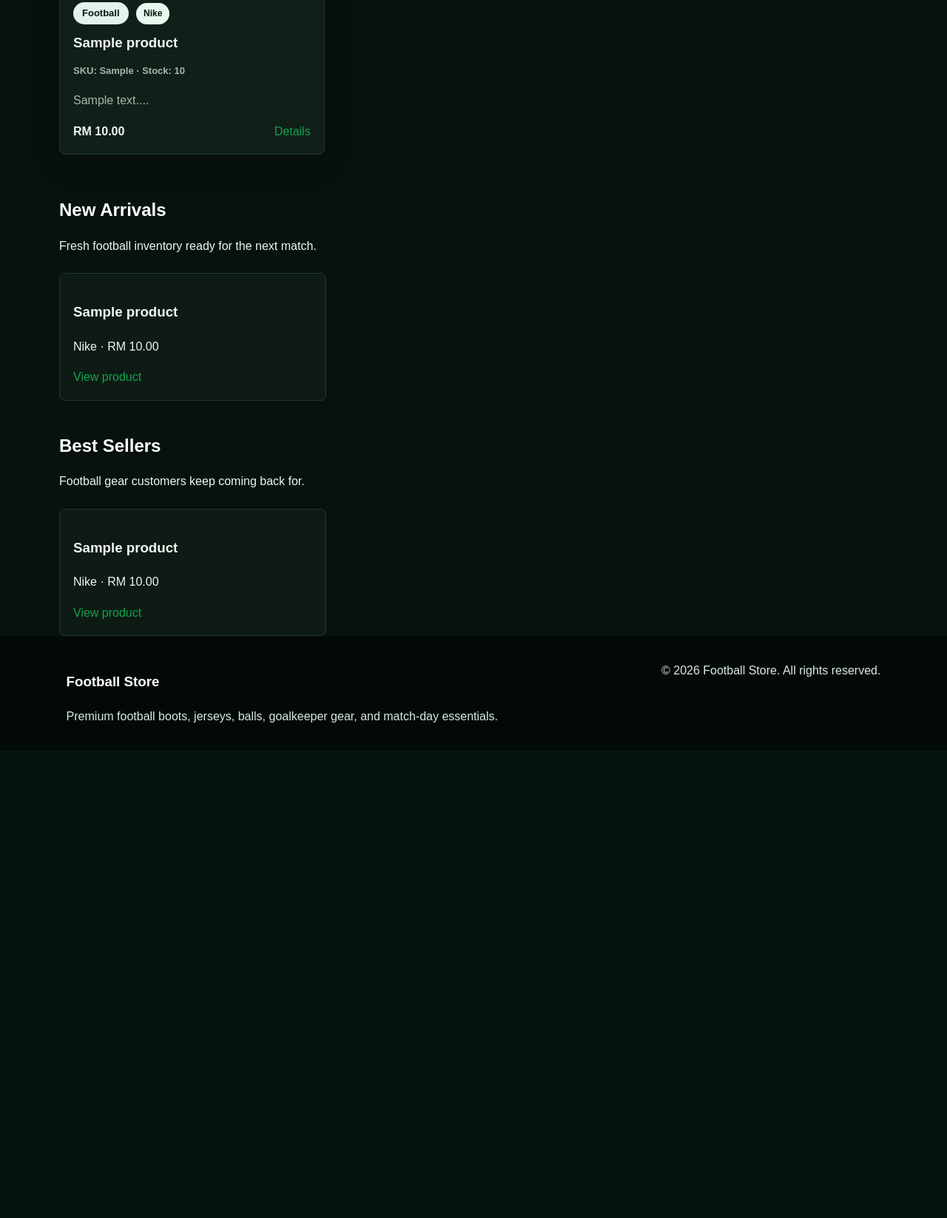
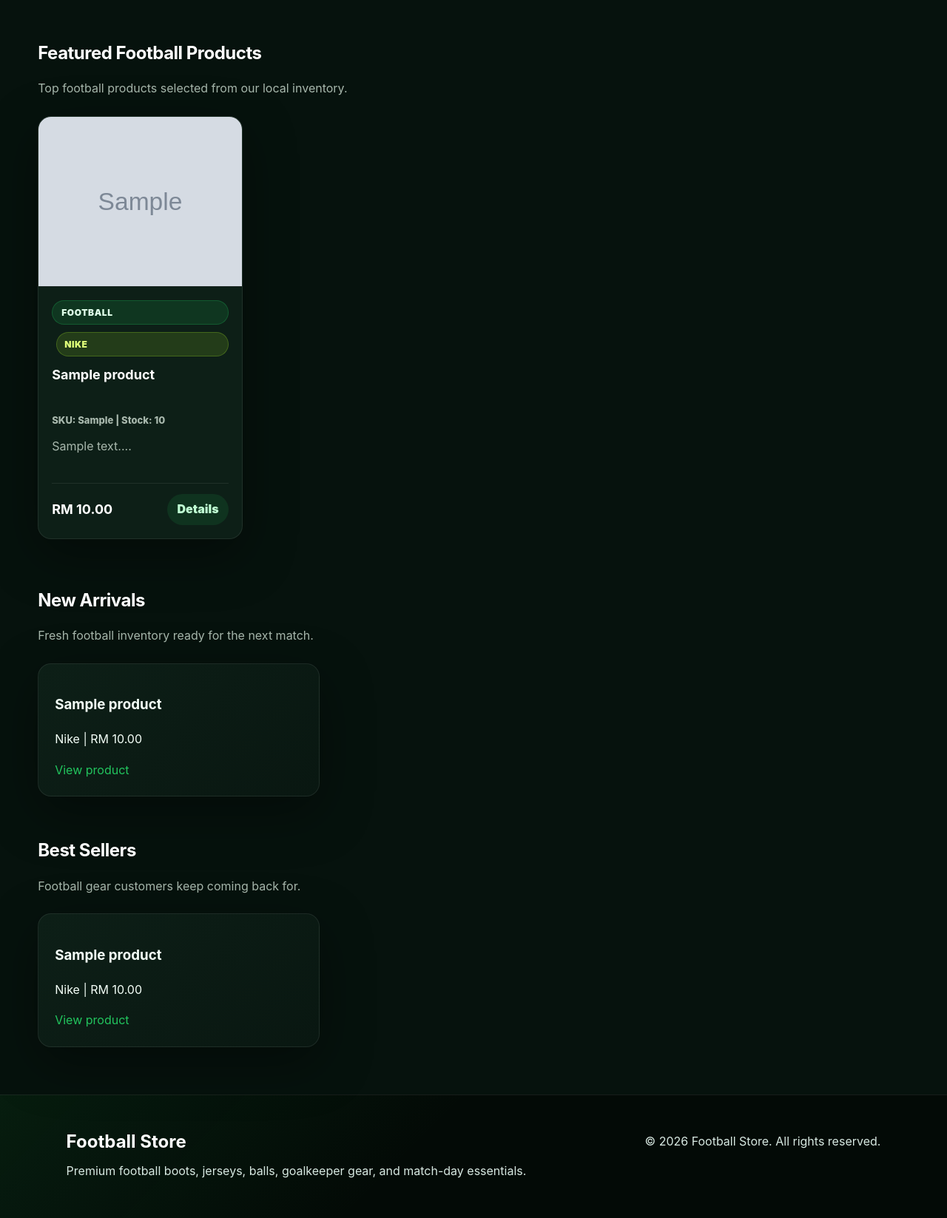
Before and after one commit to Mohamedko5/sport-Shop-BIT21503---web-, a PHP site: page / in a window 1280 px wide. Shown: the part 977-2624 px from the top of the page at 74% size. Before the commit the page ends 1954 px from the top, so only its background shows below. Run offline with PHP 8.4, Linux system fonts and the light colour scheme; data comes from the database, SQL or seed files in the repository; tables that the repository leaves empty hold one stand-in row (values such as "Sample post"); grey boxes marked "Sample" are stand-in pictures.

Commit message:
first commit

```diff
--- a/assets/css/style.css
+++ b/assets/css/style.css
@@ -1,13 +1,15 @@
 :root {
-    --primary: #13a34a;
-    --primary-dark: #06160e;
-    --accent: #d6ff35;
-    --text: #eef7f1;
-    --muted: #a6b8ad;
-    --bg: #07120d;
-    --card: #101f18;
-    --border: #24382d;
-    --danger: #c0392b;
+    --primary: #22c55e;
+    --primary-dark: #06120d;
+    --accent: #b7ff2a;
+    --text: #f4fff8;
+    --muted: #a8b8ad;
+    --bg: #06120d;
+    --card: #0d1f17;
+    --card-strong: #112a1f;
+    --border: rgba(255, 255, 255, 0.08);
+    --danger: #ef4444;
+    --shadow: 0 22px 70px rgba(0, 0, 0, 0.38);
 }
 
 * {
@@ -16,9 +18,12 @@
 
 body {
     margin: 0;
-    font-family: Arial, Helvetica, sans-serif;
+    font-family: Inter, "Segoe UI", Arial, Helvetica, sans-serif;
     color: var(--text);
-    background: var(--bg);
+    background:
+        radial-gradient(circle at top left, rgba(34, 197, 94, 0.16), transparent 34rem),
+        radial-gradient(circle at top right, rgba(183, 255, 42, 0.08), transparent 30rem),
+        var(--bg);
     line-height: 1.6;
 }
 
@@ -96,50 +121,73 @@ img {
 .btn-outline {
     background: transparent;
     color: #ffffff !important;
-    border: 1px solid var(--primary);
+    border: 1px solid rgba(255, 255, 255, 0.24);
+    box-shadow: none;
 }
 
 .hero {
-    min-height: 520px;
+    position: relative;
+    min-height: 650px;
     display: flex;
     align-items: center;
-    padding: 80px 7%;
+    padding: 110px 7%;
     color: #ffffff;
     background:
-        linear-gradient(90deg, rgba(7, 33, 25, 0.86), rgba(17, 97, 73, 0.45)),
-        url('https://images.unsplash.com/photo-1517649763962-0c623066013b?auto=format&fit=crop&w=1600&q=80') center/cover;
+        linear-gradient(90deg, rgba(3, 10, 6, 0.92) 0%, rgba(6, 18, 13, 0.78) 48%, rgba(6, 18, 13, 0.34) 100%),
+        url('https://images.unsplash.com/photo-1522778119026-d647f0596c20?auto=format&fit=crop&w=1800&q=85') center/cover;
+    overflow: hidden;
+}
+
+.hero::after {
+    content: "";
+    position: absolute;
+    inset: auto -8% -35% 35%;
+    height: 360px;
+    background: radial-gradient(circle, rgba(34, 197, 94, 0.30), transparent 68%);
+    pointer-events: none;
 }
 
 .hero-content {
-    max-width: 720px;
+    position: relative;
+    z-index: 1;
+    max-width: 790px;
 }
 
 .eyebrow,
 .tag {
     display: inline-block;
     margin-bottom: 10px;
-    color: var(--primary-dark);
-    background: #e3f2ed;
+    color: #dfffe9;
+    background: rgba(34, 197, 94, 0.14);
+    border: 1px solid rgba(34, 197, 94, 0.26);
     border-radius: 999px;
-    padding: 5px 12px;
-    font-size: 13px;
-    font-weight: 800;
+    padding: 6px 12px;
+    font-size: 12px;
+    font-weight: 900;
+    text-transform: uppercase;
+    letter-spacing: 0.6px;
 }
 
 .hero .eyebrow {
-    color: #12251f;
+    color: #06120d;
     background: var(--accent);
+    border: 0;
 }
 
 .hero h1 {
     margin: 0 0 16px;
-    font-size: 48px;
-    line-height: 1.1;
+    max-width: 860px;
+    font-size: clamp(42px, 6vw, 78px);
+    line-height: 0.98;
+    font-weight: 950;
+    letter-spacing: -1.4px;
 }
 
 .hero p {
     max-width: 620px;
-    font-size: 18px;
+    color: #d6e6dd;
+    font-size: 19px;
+    line-height: 1.75;
 }
 
 .hero-actions {
@@ -149,18 +197,35 @@ img {
     margin-top: 28px;
 }
 
+.hero-trust {
+    display: flex;
+    flex-wrap: wrap;
+    gap: 10px;
+    margin-top: 28px;
+}
+
+.hero-trust span {
+    padding: 9px 13px;
+    border: 1px solid rgba(255, 255, 255, 0.16);
+    border-radius: 999px;
+    background: rgba(255, 255, 255, 0.07);
+    color: #eaffef;
+    font-size: 13px;
+    font-weight: 900;
+}
+
 .hero .btn-outline {
-    border-color: #ffffff;
+    border-color: rgba(255, 255, 255, 0.30);
     color: #ffffff !important;
 }
 
 .container {
-    width: min(1120px, 92%);
+    width: min(1280px, 92%);
     margin: 0 auto;
 }
 
 .page {
-    padding: 48px 0;
+    padding: 58px 0;
 }
 
 .narrow {
@@ -168,7 +233,7 @@ img {
 }
 
 .section-heading {
-    margin: 42px 0 24px;
+    margin: 54px 0 24px;
 }
 
 .section-heading h1,
@@ -176,13 +241,19 @@ img {
 .content-panel h1 {
     margin: 0 0 8px;
     color: #ffffff;
+    letter-spacing: -0.5px;
+}
+
+.section-heading p {
+    max-width: 720px;
+    color: var(--muted);
 }
 
 .product-grid {
     display: grid;
-    grid-template-columns: repeat(3, 1fr);
-    gap: 22px;
-    margin-bottom: 56px;
+    grid-template-columns: repeat(4, minmax(0, 1fr));
+    gap: 24px;
+    margin-bottom: 64px;
 }
 
 .product-card,
@@ -190,50 +261,99 @@ img {
 .form-card {
     background: var(--card);
     border: 1px solid var(--border);
-    border-radius: 8px;
-    box-shadow: 0 14px 36px rgba(0, 0, 0, 0.28);
+    border-radius: 18px;
+    box-shadow: var(--shadow);
 }
 
 .product-card {
     overflow: hidden;
+    display: flex;
+    min-height: 100%;
+    flex-direction: column;
+    transition: border-color 0.2s ease, transform 0.2s ease, box-shadow 0.2s ease;
+}
+
+.product-card:hover {
+    transform: translateY(-5px);
+    border-color: rgba(34, 197, 94, 0.38);
+    box-shadow: 0 30px 80px rgba(0, 0, 0, 0.45);
 }
 
 .product-card img {
     width: 100%;
-    height: 220px;
+    height: 230px;
     object-fit: cover;
+    background: #07120d;
+    border-bottom: 1px solid var(--border);
 }
 
 .product-body {
+    display: flex;
+    flex: 1;
+    flex-direction: column;
     padding: 18px;
 }
 
 .product-body h3 {
-    margin: 0 0 8px;
+    margin: 4px 0 8px;
+    min-height: 54px;
+    color: #ffffff;
+    font-size: 18px;
+    line-height: 1.25;
 }
 
 .product-body p {
     color: var(--muted);
+    margin: 0 0 12px;
+}
+
+.product-body > p:not(.sku-line) {
+    min-height: 50px;
 }
 
 .product-meta {
+    margin-top: auto;
     display: flex;
     align-items: center;
     justify-content: space-between;
     gap: 12px;
+    padding-top: 14px;
+    border-top: 1px solid var(--border);
+}
+
+.product-meta strong {
+    color: #ffffff;
+    font-size: 18px;
+}
+
+.product-meta a {
+    display: inline-flex;
+    align-items: center;
+    justify-content: center;
+    min-height: 38px;
+    padding: 8px 13px;
+    border-radius: 999px;
+    background: rgba(34, 197, 94, 0.12);
+    color: #bfffd3;
+    font-weight: 900;
 }
 
 .filter-bar {
     display: grid;
-    grid-template-columns: 1fr 220px auto;
-    gap: 12px;
-    margin-bottom: 24px;
+    grid-template-columns: minmax(260px, 1fr) 220px 220px auto;
+    gap: 14px;
+    margin-bottom: 30px;
+    padding: 18px;
+    background: rgba(13, 31, 23, 0.86);
+    border: 1px solid var(--border);
+    border-radius: 18px;
+    box-shadow: var(--shadow);
 }
 
 .sku-line {
     color: var(--muted);
     font-size: 13px;
-    font-weight: 700;
+    font-weight: 800;
 }
 
 .checkbox-label {
@@ -276,24 +396,18 @@ img {
 .type-badge {
     display: inline-block;
     margin: 0 0 10px 6px;
-    padding: 5px 10px;
+    padding: 6px 10px;
     border-radius: 999px;
     font-size: 12px;
-    font-weight: 800;
+    font-weight: 900;
+    text-transform: uppercase;
+    letter-spacing: 0.5px;
 }
 
 .type-badge.local {
-    background: #e7f8ef;
-    color: var(--primary-dark);
-}
-
-.type-badge.partner {
-    background: #fff6d6;
-    color: #775700;
-}
-
-.partner-buy {
-    margin-top: 12px;
+    background: rgba(183, 255, 42, 0.13);
+    color: #dfff79;
+    border: 1px solid rgba(183, 255, 42, 0.22);
 }
 
 input,
@@ -414,10 +546,11 @@ label {
 }
 
 .info-grid div {
-    padding: 18px;
-    background: #0d1b14;
+    padding: 22px;
+    background: linear-gradient(135deg, #0d1f17, #091711);
     border: 1px solid var(--border);
-    border-radius: 8px;
+    border-radius: 18px;
+    box-shadow: var(--shadow);
 }
 
 .dashboard-actions,
@@ -489,9 +631,18 @@ th {
     display: flex;
     justify-content: space-between;
     gap: 24px;
-    padding: 28px 7%;
-    background: #030a06;
+    margin-top: 64px;
+    padding: 44px 7%;
+    background:
+        linear-gradient(135deg, rgba(34, 197, 94, 0.10), transparent 44%),
+        #030a06;
+    border-top: 1px solid var(--border);
     color: #ffffff;
+}
+
+.footer h3 {
+    margin: 0 0 8px;
+    font-size: 24px;
 }
 
 .footer p {
--- a/cart.php
+++ b/cart.php
@@ -1,5 +1,5 @@
 <?php
-$pageTitle = 'Cart | Football Shop';
+$pageTitle = 'Cart | Football Store';
 require_once 'config/database.php';
 require_once 'includes/header.php';
 require_once 'includes/navbar.php';
--- a/checkout.php
+++ b/checkout.php
@@ -1,5 +1,5 @@
 <?php
-$pageTitle = 'Checkout | Football Shop';
+$pageTitle = 'Checkout | Football Store';
 require_once 'config/database.php';
 require_once 'includes/auth.php';
 requireLogin();
--- a/contact.php
+++ b/contact.php
@@ -1,5 +1,5 @@
 <?php
-$pageTitle = 'Contact | Football Shop';
+$pageTitle = 'Contact | Football Store';
 require_once 'includes/header.php';
 require_once 'includes/navbar.php';
 
--- a/index.php
+++ b/index.php
@@ -45,6 +45,11 @@ $bestSellers = $pdo->query(
             <a class="btn" href="products.php">Shop Football Gear</a>
             <a class="btn btn-outline" href="products.php?brand_id=1">Browse Nike Gear</a>
         </div>
+        <div class="hero-trust">
+            <span>150+ Products</span>
+            <span>7 Premium Brands</span>
+            <span>Live Stock Tracking</span>
+        </div>
     </div>
 </section>
 
@@ -62,7 +67,7 @@ $bestSellers = $pdo->query(
                     <span class="tag"><?php echo cleanInput($product['category']); ?></span>
                     <span class="type-badge local"><?php echo cleanInput($product['brand']); ?></span>
                     <h3><?php echo cleanInput($product['name']); ?></h3>
-                    <p class="sku-line">SKU: <?php echo cleanInput($product['sku']); ?> · Stock: <?php echo (int) $product['stock']; ?></p>
+                    <p class="sku-line">SKU: <?php echo cleanInput($product['sku']); ?> | Stock: <?php echo (int) $product['stock']; ?></p>
                     <p><?php echo cleanInput(substr($product['description'], 0, 80)); ?>...</p>
                     <div class="product-meta">
                         <strong>RM <?php echo number_format($product['price'], 2); ?></strong>
@@ -81,7 +86,7 @@ $bestSellers = $pdo->query(
         <?php foreach ($newArrivals as $product): ?>
             <div>
                 <h3><?php echo cleanInput($product['name']); ?></h3>
-                <p><?php echo cleanInput($product['brand']); ?> · RM <?php echo number_format($product['price'], 2); ?></p>
+                <p><?php echo cleanInput($product['brand']); ?> | RM <?php echo number_format($product['price'], 2); ?></p>
                 <a href="product-details.php?id=<?php echo (int) $product['id']; ?>">View product</a>
             </div>
         <?php endforeach; ?>
@@ -95,7 +100,7 @@ $bestSellers = $pdo->query(
         <?php foreach ($bestSellers as $product): ?>
             <div>
                 <h3><?php echo cleanInput($product['name']); ?></h3>
-                <p><?php echo cleanInput($product['brand']); ?> · RM <?php echo number_format($product['price'], 2); ?></p>
+                <p><?php echo cleanInput($product['brand']); ?> | RM <?php echo number_format($product['price'], 2); ?></p>
                 <a href="product-details.php?id=<?php echo (int) $product['id']; ?>">View product</a>
             </div>
         <?php endforeach; ?>
--- a/login.php
+++ b/login.php
@@ -1,5 +1,5 @@
 <?php
-$pageTitle = 'Login | Football Shop';
+$pageTitle = 'Login | Football Store';
 require_once 'config/database.php';
 require_once 'includes/header.php';
 require_once 'includes/navbar.php';
--- a/product-details.php
+++ b/product-details.php
@@ -1,5 +1,5 @@
 <?php
-$pageTitle = 'Product Details | Football Shop';
+$pageTitle = 'Product Details | Football Store';
 require_once 'includes/header.php';
 require_once 'includes/navbar.php';
 ?>
--- a/register.php
+++ b/register.php
@@ -1,5 +1,5 @@
 <?php
-$pageTitle = 'Register | Football Shop';
+$pageTitle = 'Register | Football Store';
 require_once 'config/database.php';
 require_once 'includes/header.php';
 require_once 'includes/navbar.php';
```
Also changed, not shown: other parts of assets/css/style.css (+73 -26 lines).
